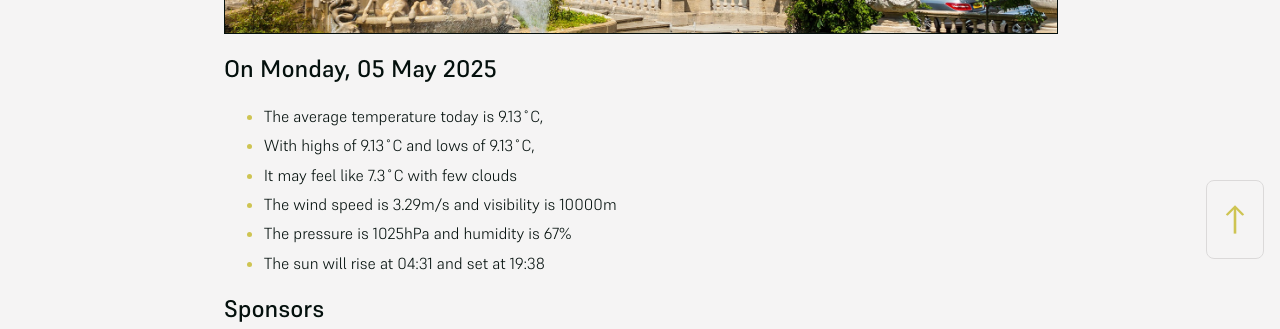
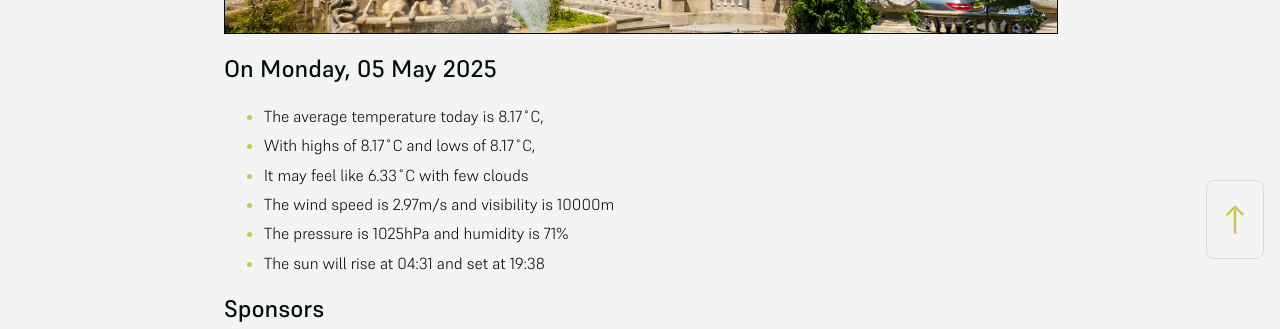
Before and after one commit to mat-0/cheltenham-open-data, a Jekyll site: the page built from index.md, in a window 1280 px wide. Shown: the part 625-954 px from the top of the page. Built offline with Jekyll 4.4.1, drawn with Linux system fonts in a browser that asks for light colours.

Commit message:
Updated 2025-05-05 20:58:04

```diff
--- a/index.md
+++ b/index.md
@@ -10,11 +10,11 @@ seo: Menu
 <!-- weather_marker starts -->
 ## On Monday, 05 May 2025
 
-- The average temperature today is 9.13˚C,
-- With highs of 9.13˚C and lows of 9.13˚C,
-- It may feel like 7.3˚C with few clouds
-- The wind speed is 3.29m/s and visibility is 10000m
-- The pressure is 1025hPa and humidity is 67%
+- The average temperature today is 8.17˚C,
+- With highs of 8.17˚C and lows of 8.17˚C,
+- It may feel like 6.33˚C with few clouds
+- The wind speed is 2.97m/s and visibility is 10000m
+- The pressure is 1025hPa and humidity is 71%
 - The sun will rise at 04:31 and set at 19:38
 
 <!-- weather_marker ends -->
```
Also changed, not shown: _data/flood.json (+5 -69 lines), _pages/fix-my-street.md (+2 -2 lines), _pages/news.md (+8 -8 lines).
